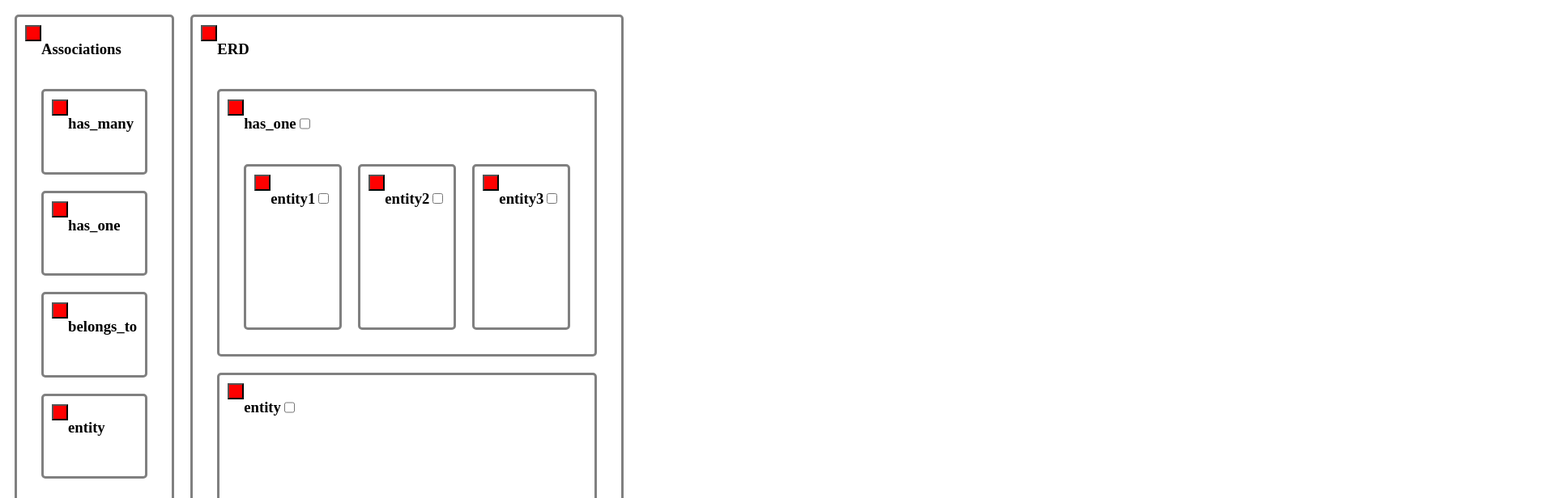
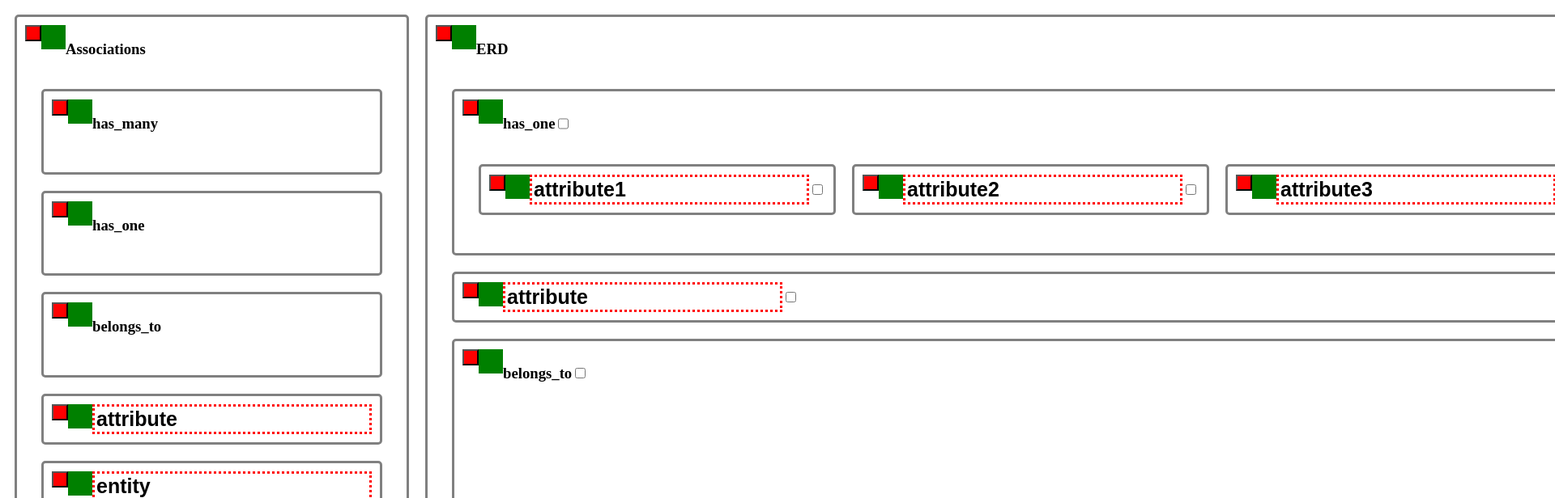
Before and after one commit to ozovalihasan/ead, a React (Create React App) app: page / in a window 1280 px wide. Shown: the top 616 px of the page at 81% size, 1920 px wide, since content can reach past the window. Built offline with nearby package versions, Linux system fonts and the light colour scheme.

Commit message:
Update attributes of entities

```diff
--- a/src/AppModel.js
+++ b/src/AppModel.js
@@ -40,6 +40,23 @@ const AppModel = () => {
     setData(newData);
   };
 
+  const handleChangeEntity = (e, id) => {
+    if (!data.items[id].factory) {
+      const newData = {
+        ...data,
+
+        items: {
+          ...data.items,
+          [id]: {
+            ...data.items[id],
+            content: e.target.value,
+          },
+        },
+      };
+      setData(newData);
+    }
+  };
+
   const onDragStart = (start) => {
     console.warn({ start });
   };
@@ -62,7 +79,6 @@ const AppModel = () => {
     }
 
     if (data.items[draggableId].factory) {
-      console.warn({ modelData });
       const newData = { ...data };
       const newItem = {
         ...newData.items[draggableId],
@@ -117,6 +133,7 @@ const AppModel = () => {
                   restrictedDropId={restrictedDropId}
                   handleCheck={handleCheck}
                   handleCheckDirection={handleCheckDirection}
+                  handleChangeEntity={handleChangeEntity}
                 />
 
                 {provided.placeholder}
--- a/src/Model.js
+++ b/src/Model.js
@@ -7,7 +7,7 @@ import { Draggable, Droppable } from 'react-beautiful-dnd';
 // import Factory from './Factory';
 
 const Model = ({
-  item, allItems, restrictedDropId, handleCheck, handleCheckDirection,
+  item, allItems, restrictedDropId, handleCheck, handleCheckDirection, handleChangeEntity,
 }) => (
 
   <div>
@@ -30,17 +30,26 @@ const Model = ({
                 ref={providedDrag.innerRef}
                 isDragging={snapshot.isDragging}
               >
-                {false && console.warn(snapshot)}
-
                 <TitleCheck>
                   <DirectionButton
                     name="direction"
                     type="button"
                     onClick={() => handleCheckDirection(id)}
                   />
-                  <Title {...providedDrag.dragHandleProps}>
-                    {allItems[id].content}
-                  </Title>
+                  <HandleDrag {...providedDrag.dragHandleProps} />
+                  {allItems[id].entity || allItems[id].attribute
+                    ? (
+                      <ModelInput
+                        type="text"
+                        onChange={(e) => handleChangeEntity(e, id)}
+                        value={allItems[id].content}
+                      />
+                    )
+                    : (
+                      <Title>
+                        {allItems[id].content}
+                      </Title>
+                    )}
                   {item.isDropDisabled || (
                   <input
                     name="isRestrictedDrop"
@@ -51,6 +60,7 @@ const Model = ({
                   )}
                 </TitleCheck>
 
+                {allItems[id].attribute || (
                 <Droppable
                   droppableId={id.toString()}
                   direction={allItems[id].order}
@@ -63,7 +73,6 @@ const Model = ({
                       ref={providedDrop.innerRef}
                       factory={allItems[id].factory}
                       isDraggingOver={snapshot.isDraggingOver}
-
                     >
                       <Model
                         id={id}
@@ -73,11 +82,13 @@ const Model = ({
                         restrictedDropId={restrictedDropId}
                         handleCheck={handleCheck}
                         handleCheckDirection={handleCheckDirection}
+                        handleChangeEntity={handleChangeEntity}
                       />
                       {providedDrop.placeholder}
                     </DropContainer>
                   )}
                 </Droppable>
+                )}
               </DragContainer>
             )}
           </Draggable>
@@ -96,10 +107,25 @@ const Container = styled.div`
 const TitleCheck = styled.div`
   display: flex;
 `;
+
+const ModelInput = styled.input`
+  outline: none;
+  border: 3px red dotted ;
+  color: black;
+  font-size: 25px;
+  font-weight: 700;
+`;
+
 const DirectionButton = styled.button`
   background-color: red;
   width: 20px;
   height: 20px;
+`;
+
+const HandleDrag = styled.div`
+  background-color: green;
+  width: 30px;
+  height: 30px;
 `;
 
 const DropContainer = styled.div`
--- a/src/modelData.js
+++ b/src/modelData.js
@@ -12,7 +12,7 @@ const modelData = {
     },
     1: {
       content: 'Associations',
-      subItemIds: [2, 3, 4, 5],
+      subItemIds: [2, 3, 4, 5, 15],
       order: 'vertical',
       subdirection: 'column',
       isDropDisabled: true,
@@ -43,7 +43,8 @@ const modelData = {
       factory: true,
     },
     5: {
-      content: 'entity',
+      content: 'attribute',
+      attribute: true,
       subItemIds: [],
       order: 'vertical',
       subdirection: 'column',
@@ -64,7 +65,8 @@ const modelData = {
       subdirection: 'row',
     },
     8: {
-      content: 'entity',
+      content: 'attribute',
+      attribute: true,
       subItemIds: [],
       order: 'vertical',
       subdirection: 'column',
@@ -76,19 +78,22 @@ const modelData = {
       subdirection: 'column',
     },
     10: {
-      content: 'entity1',
+      content: 'attribute1',
+      attribute: true,
       subItemIds: [],
       order: 'vertical',
       subdirection: 'column',
     },
     11: {
-      content: 'entity2',
+      content: 'attribute2',
+      attribute: true,
       subItemIds: [],
       order: 'vertical',
       subdirection: 'column',
     },
     12: {
-      content: 'entity3',
+      content: 'attribute3',
+      attribute: true,
       subItemIds: [],
       order: 'vertical',
       subdirection: 'column',
@@ -100,10 +105,19 @@ const modelData = {
       subdirection: 'row',
     },
     14: {
+      content: 'attribute',
+      attribute: true,
+      subItemIds: [],
+      order: 'vertical',
+      subdirection: 'column',
+    },
+    15: {
       content: 'entity',
       subItemIds: [],
       order: 'vertical',
       subdirection: 'column',
+      factory: true,
+      entity: true,
     },
   },
 
```
